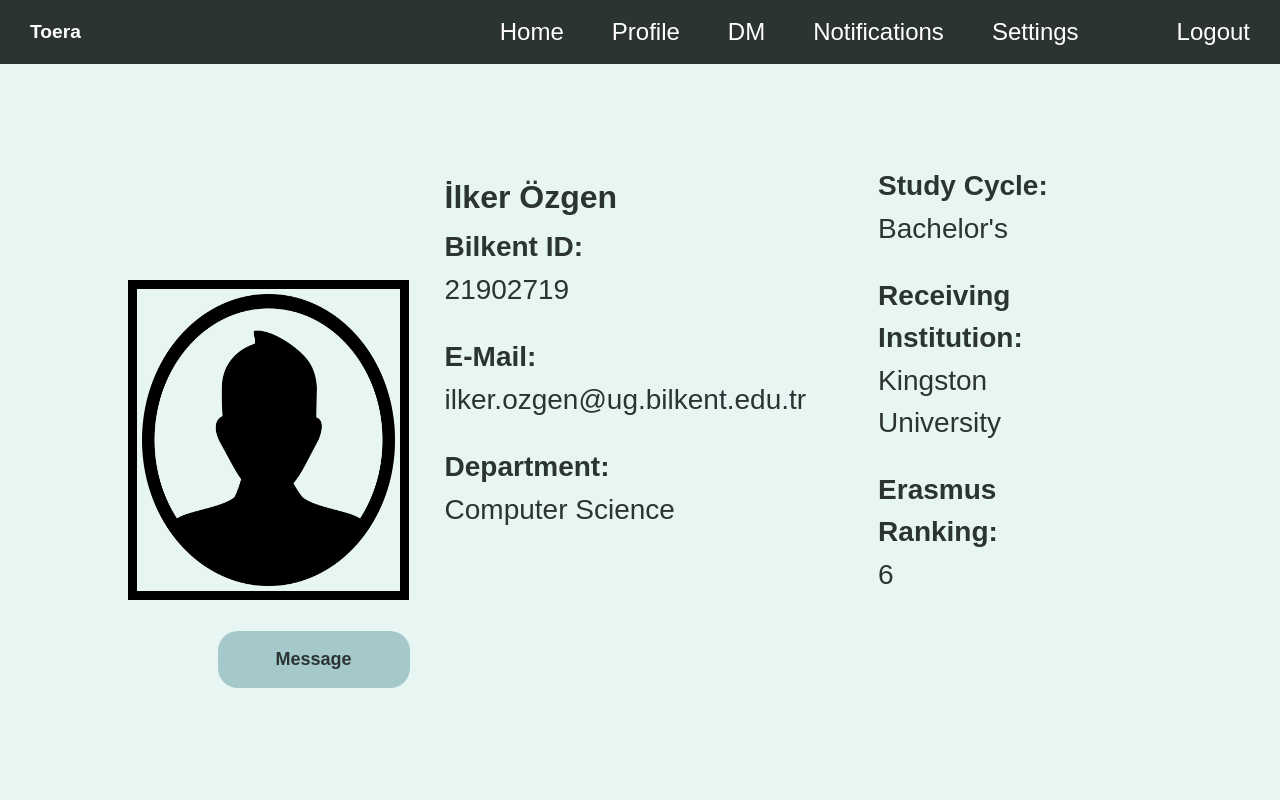
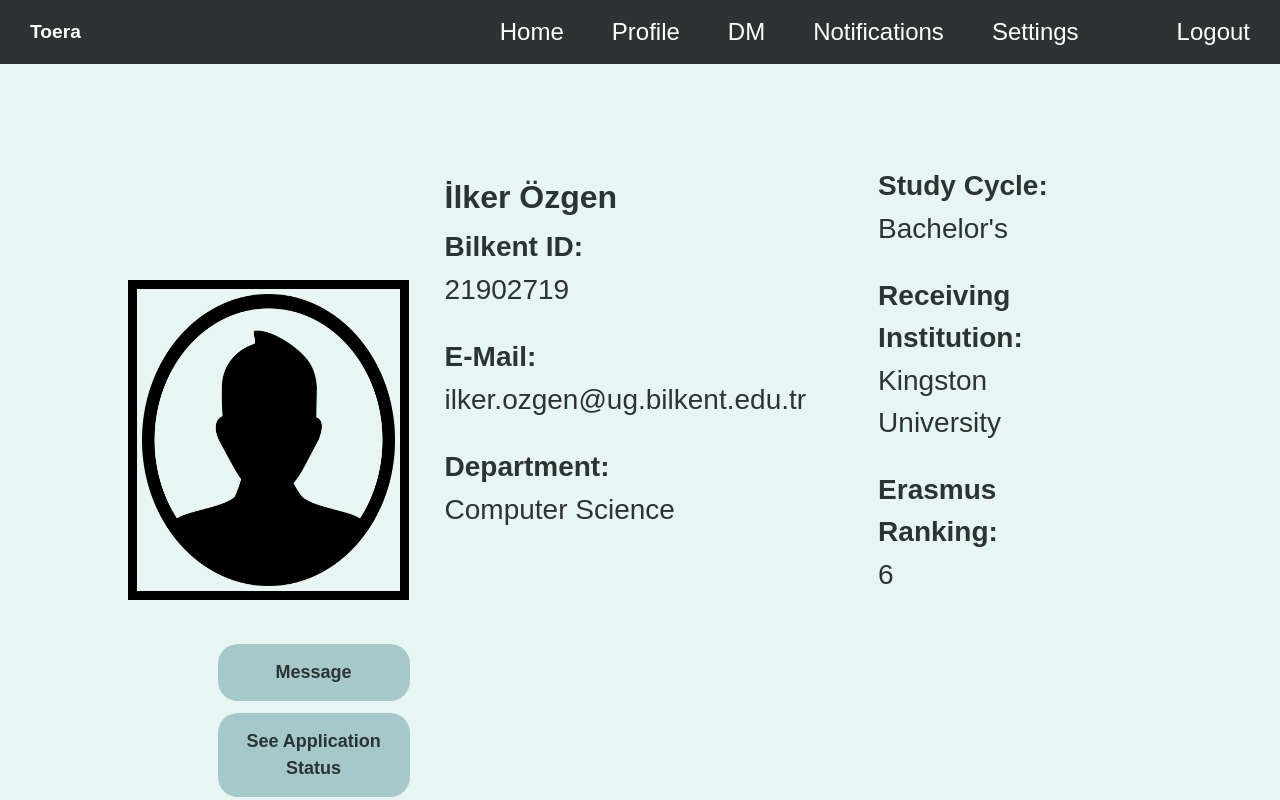
Before and after one commit to trelans/319-Project, a React (Create React App) app: page /profile-others-student in a window 1280 px wide. Built offline with nearby package versions, Linux system fonts and the light colour scheme.

Commit message:
Application Page button added to profile

```diff
--- a/src/App.js
+++ b/src/App.js
@@ -231,6 +231,11 @@ function App() {
       />
       <Route
         exact
+        path="/profile-own-incoming"
+        element={<ProfilePageOwnIncoming />}
+      />
+      <Route
+        exact
         path="/profile-own-others"
         element={<ProfilePageOwnOthers />}
       />
--- a/src/pages/ConvertToPdfPages/PreApprovalFormConvert.js
+++ b/src/pages/ConvertToPdfPages/PreApprovalFormConvert.js
@@ -1,8 +1,9 @@
 import { handleRequests } from "../requests";
-import { useState } from "react";
-import NavigationBar from "../../components/ui/NavigationBar/NavigationBar";
+import { useState, useRef} from "react";
 import * as React from "react";
 import Pdf from "react-to-pdf";
+import TableAddRows from "../PreApprovalFormPage/TableAddRows";
+
 
 const durationTable = {
   0: "Fall",
@@ -15,6 +16,12 @@ let loaded = false;
 const ref = React.createRef();
 
 function PreApprovalFormConvert() {
+  const [selectCourseIsOpen, setCourseIsOpen] = useState(false);
+  const [selectedCourse, setSelectedCourse] = React.useState();
+  const [lastSelectedCourse, setLastSelectedCourse] = React.useState();
+  const [eqCourse, setEqCourse] = React.useState();
+  const childRef = useRef();
+
   const [candName, setCandName] = useState("");
   const [candSurname, setCandSurname] = useState("");
   const [candID, setCandID] = useState("");
@@ -118,6 +125,14 @@ function PreApprovalFormConvert() {
             </table>
           </div>
         </div>
+        <div className="pafp-flex-div">
+          <TableAddRows
+            getArrFunc={selectedCourse}
+            selected={selectedCourse}
+            ref={childRef}
+            currentCourseForEq={setEqCourse}
+          />
+        </div>
       </div>
     </div>
   );
--- a/src/pages/LoginPage/styles.css
+++ b/src/pages/LoginPage/styles.css
@@ -543,7 +543,7 @@ body {
   font-weight: bold;
   font-family: sans-serif;
   margin-left: 17%;
-  margin-top: 0;
+  margin-top: 1%;
 }
 
 .pp-button2 {
--- a/src/pages/PreApprovalFormPage/PreApprovalFormPage.js
+++ b/src/pages/PreApprovalFormPage/PreApprovalFormPage.js
@@ -8,7 +8,6 @@ import { useState, useRef } from "react";
 import * as React from "react";
 import EqPopUp from "../../components/ui/CoursePopUp/PopUpForEquivalentCourse";
 import { handleRequests } from "../requests";
-import { ReactToPdf } from "react-to-pdf";
 
 const durationTable = {
   0: "Fall",
--- a/src/pages/ProfilePages/ProfilePageOthersStudent.js
+++ b/src/pages/ProfilePages/ProfilePageOthersStudent.js
@@ -1,5 +1,6 @@
 import NavigationBar from "../../components/ui/NavigationBar/NavigationBar";
 import img from "./profile.png";
+import { Link } from "react-router-dom";
 
 function ProfilePageOthersStudent() {
   return (
@@ -84,6 +85,11 @@ function ProfilePageOthersStudent() {
       <div className="pp-button-container">
         <button className="pp-button">Message</button>
       </div>
+      <Link to="/application-page-coordinator">
+        <div className="pp-button-container">
+          <button className="pp-button">See Application Status</button>
+        </div>
+      </Link>
     </div>
   );
 }
```
